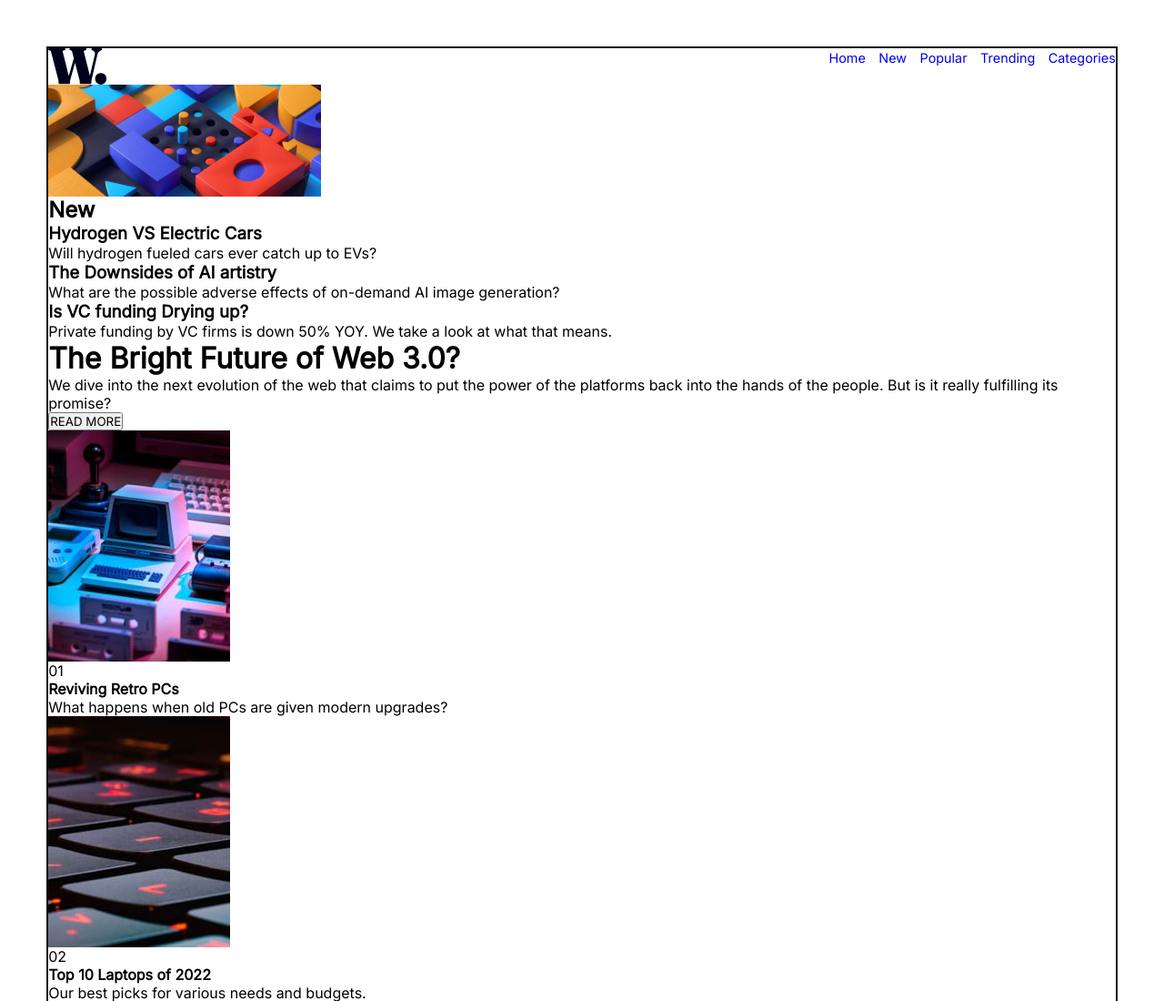
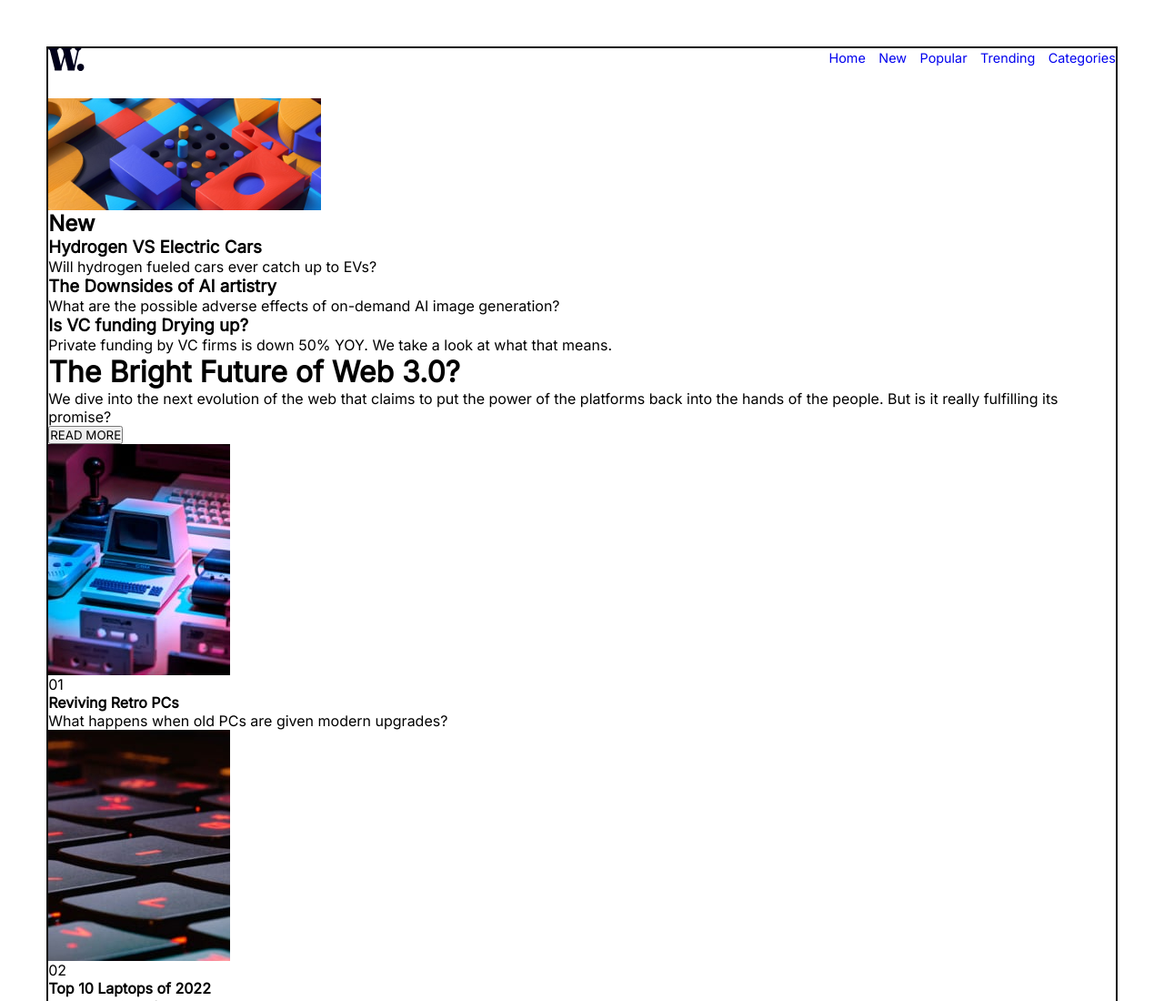
Before and after one commit to Onan-Thairu/news-homepage, a plain HTML site: page index.html in a window 1280 px wide. Shown: the top 1100 px of the page at 91% size. Drawn offline with Linux system fonts and the light colour scheme.

Commit message:
fix: resize logo

```diff
--- a/style.css
+++ b/style.css
@@ -10,9 +10,14 @@
   margin: 4% 4%;
 }
 
+.logo img {
+  width: 40px;
+}
+
 header {
   display: flex;
   justify-content: space-between;
+  margin-bottom: 30px;
 }
 
 nav a {
```
